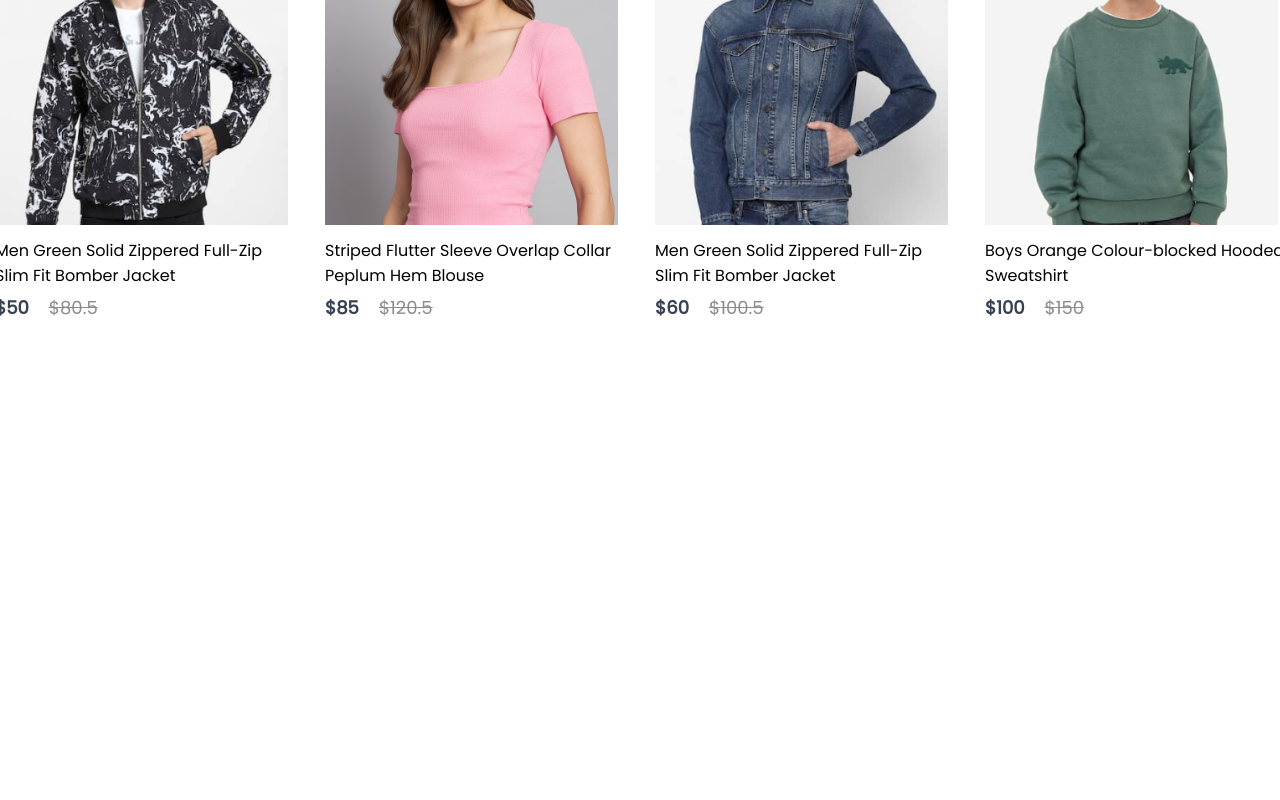
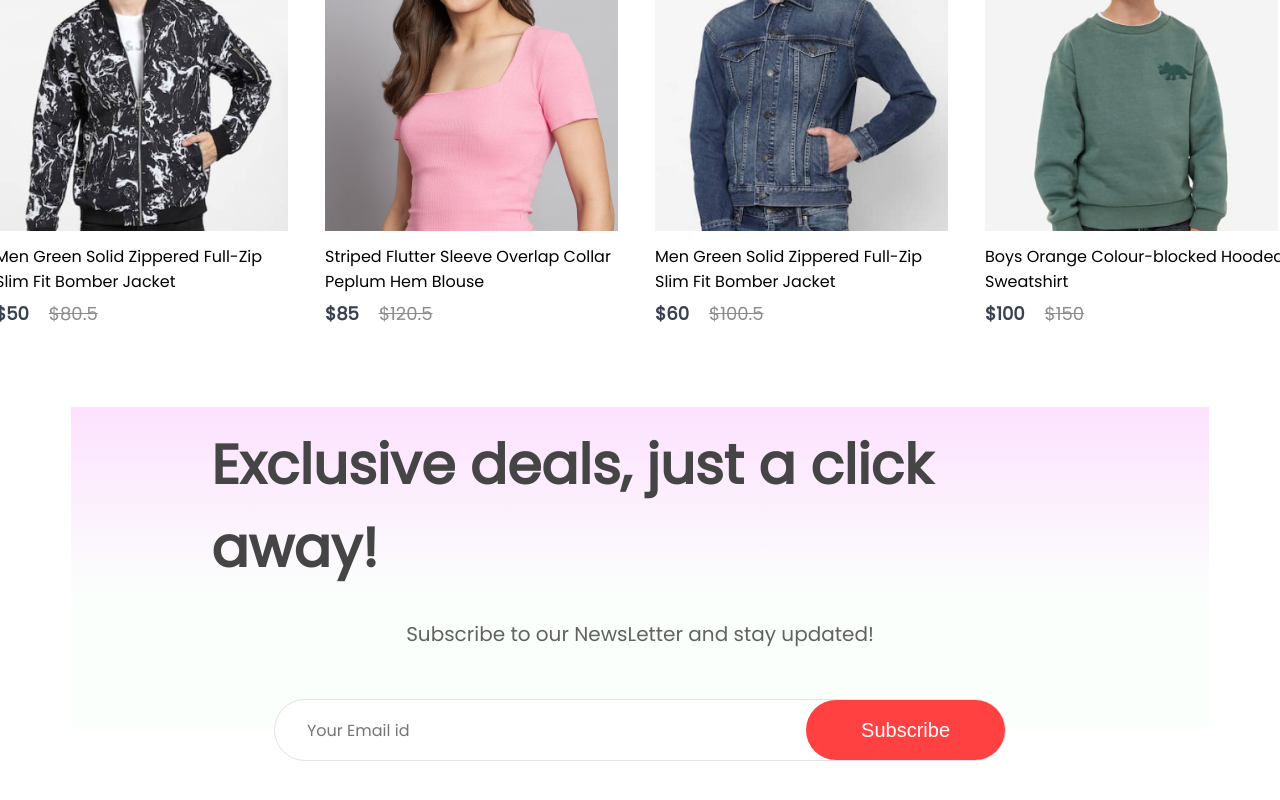
Before and after one commit to Arnab-batsy/Epiphany-mart, a React (Vite) app: page / in a window 1280 px wide. Shown: the part 3040-3840 px from the top of the page. Before the commit the page ends 3361 px from the top, so only its background shows below. Built offline with nearby package versions, Linux system fonts and the light colour scheme.

Commit message:
Add newsletter section

```diff
--- a/src/Components/NewCollections/NewCollections.css
+++ b/src/Components/NewCollections/NewCollections.css
@@ -3,7 +3,7 @@
     flex-direction: column;
     align-items: center;
     gap: 10px;
-    height: 90vh;
+    margin-bottom: 30px;
 }
 .new-collections h1{
     color: #171717;
--- /dev/null
+++ b/src/Components/NewsLetter/NewsLetter.css
@@ -0,0 +1,55 @@
+.newsletter{
+    width: 67%;
+    height: 40vh;
+    display: flex;
+    flex-direction: column;
+    align-items: center;
+    justify-content: center;
+    margin: auto;
+    padding: 0px 140px;
+    margin-bottom: 100px;
+    background: linear-gradient(180deg, #fde1ff 0%, #e1ffea22 60%);
+    gap: 30px;
+}
+.newsletter h1{
+    color: #454545;
+    font-size: 55px;
+    font-weight: 600;
+    margin-top: 50px;
+}
+.newsletter p{
+    color: #626262;
+    font-size: 20px;
+}
+.newsletter div{
+    display: flex;
+    align-items: center;
+    justify-content: space-between;
+    background: white;
+    width: 730px;
+    height: 60px;
+    border-radius: 80px;
+    border: 1px solid #e3e3e3;
+    padding: 0px;
+    margin-top: 20px;
+}
+.newsletter input{
+    width: 500px;
+    margin-left: 30px;
+    border: none;
+    outline: none;
+    color: #616161;
+    font-family: Poppins;
+    font-size: 16px;
+}
+.newsletter div button{
+    width: 200px;
+    height: inherit;
+    border-radius: 80px;
+    background-color: #ff4141;
+    color: white;
+    font-size: 20px;
+    cursor: pointer;
+    margin: 0;
+    border: #ff4141;
+}
--- /dev/null
+++ b/src/Components/NewsLetter/NewsLetter.jsx
@@ -0,0 +1,17 @@
+import React from 'react'
+import './NewsLetter.css'
+
+function NewsLetter() {
+  return (
+    <div className='newsletter'>
+        <h1>Exclusive deals, just a click away!</h1>
+        <p>Subscribe to our NewsLetter and stay updated!</p>
+        <div>
+            <input type="email" placeholder='Your Email id'/>
+            <button>Subscribe</button>
+        </div>
+    </div>
+  )
+}
+
+export default NewsLetter
--- a/src/Pages/Shop.jsx
+++ b/src/Pages/Shop.jsx
@@ -3,6 +3,7 @@ import Hero from '../Components/Hero/Hero'
 import Popular from '../Components/Popular/Popular'
 import Offers from '../Components/Offers/Offers'
 import NewCollections from '../Components/NewCollections/NewCollections'
+import NewsLetter from '../Components/NewsLetter/NewsLetter'
 //This is our Home page
 
 function Shop() {
@@ -12,6 +13,7 @@ function Shop() {
       <Popular/>
       <Offers/>
       <NewCollections/>
+      <NewsLetter/>
     </div>
   )
 }
```
